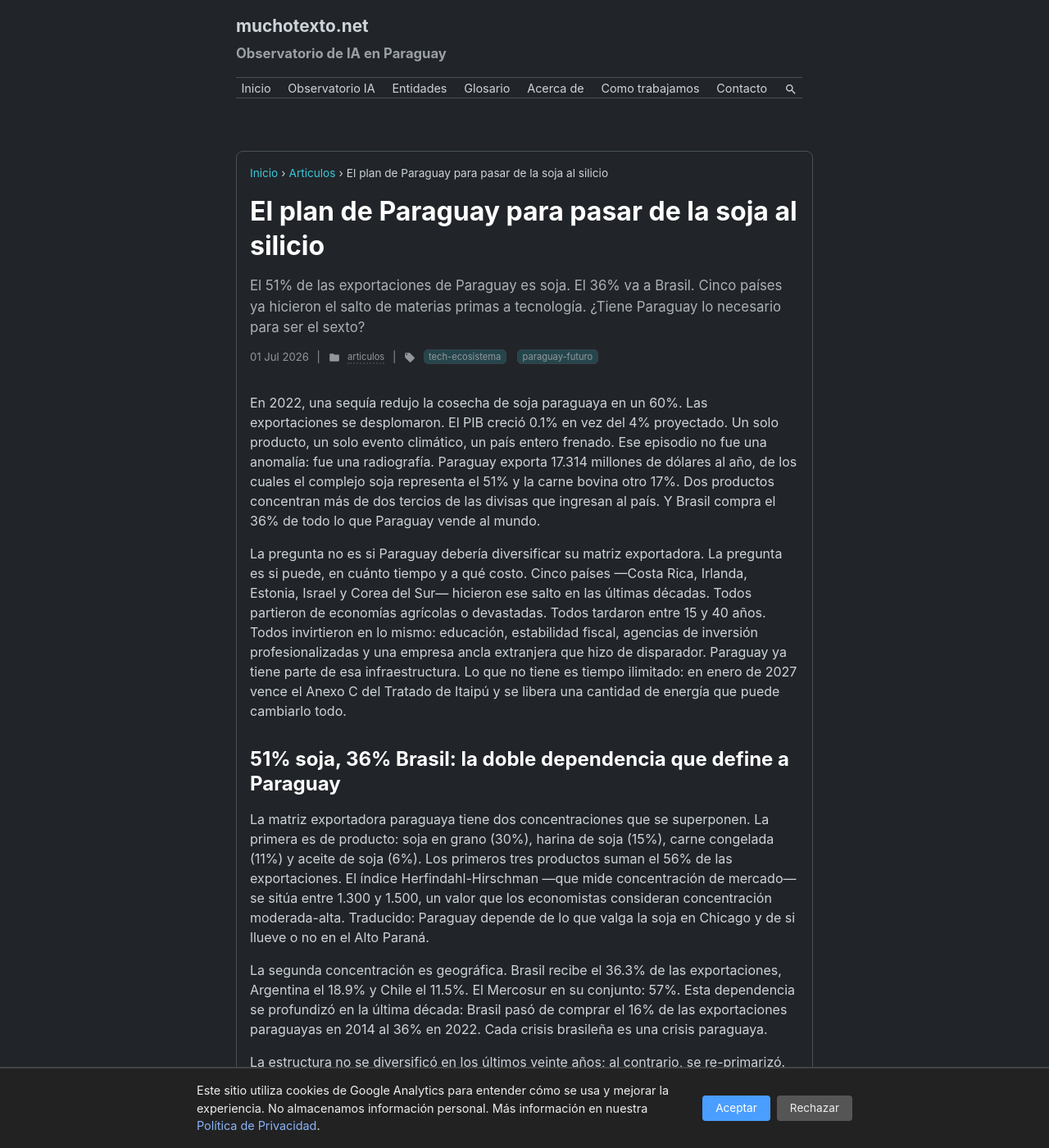
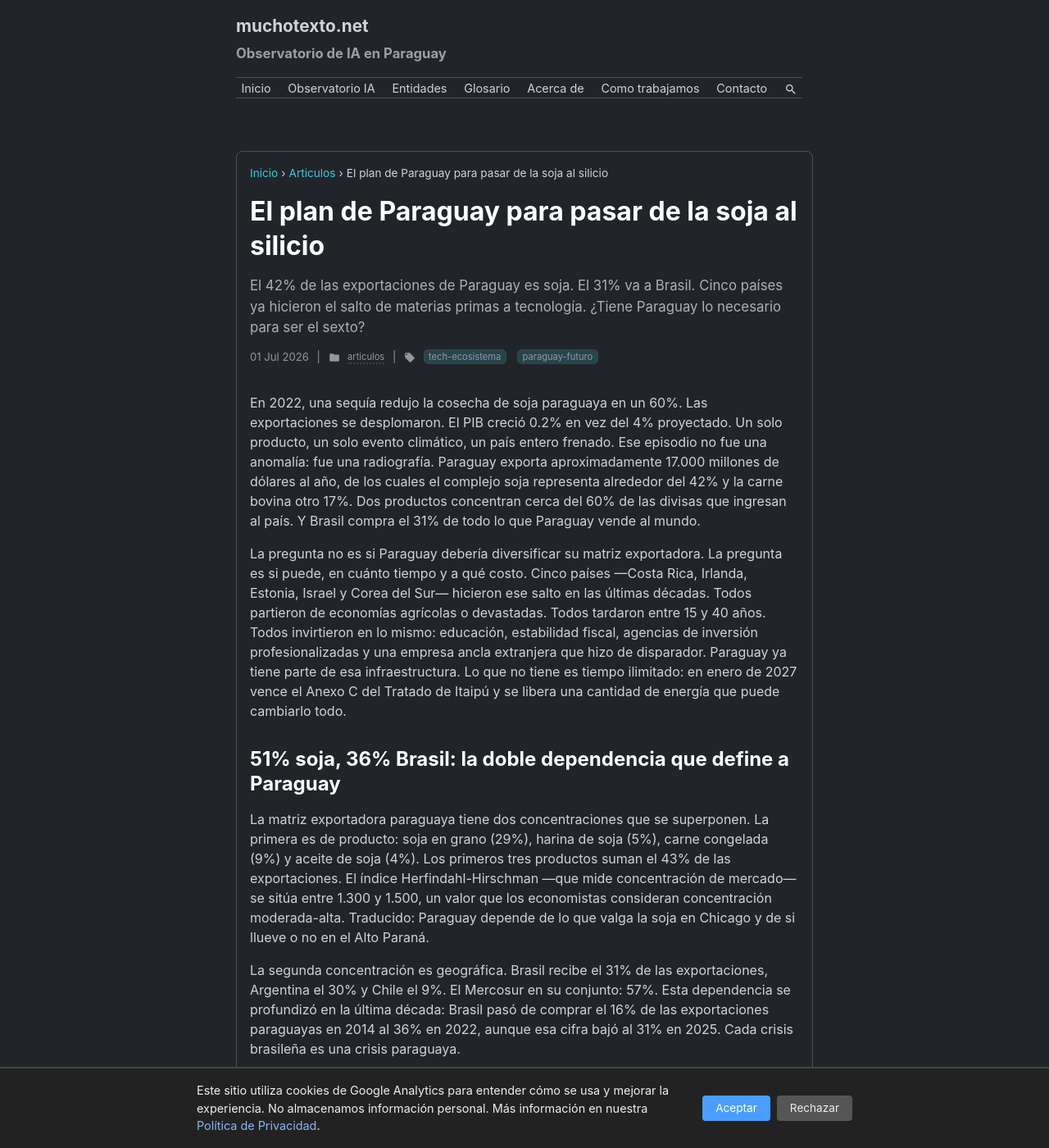
Before and after one commit to miravosqueinteresante/muchotexto.net, a Jekyll site: the page built from _posts/2026-07-01-de-la-soja-al-silicio-matriz-exportadora-paraguay.md, in a window 1280 px wide and 1400 px high. Shown: the whole window at 82% size. Built offline with Jekyll 4.4.1, drawn with Linux system fonts in a browser that asks for light colours; some of the changed text lies outside the part shown.

Commit message:
fix(soja-silicio): soja 42%, Brasil 31%, export breakdown corrected, deuda 38%, Costa Rica 3.5%

```diff
--- a/_posts/2026-07-01-de-la-soja-al-silicio-matriz-exportadora-paraguay.md
+++ b/_posts/2026-07-01-de-la-soja-al-silicio-matriz-exportadora-paraguay.md
@@ -5,18 +5,18 @@ date: 2026-07-01
 last_modified_at: 2026-07-01
 categories: articulos
 tags: tech-ecosistema paraguay-futuro
-description: "El 51% de las exportaciones de Paraguay es soja. El 36% va a Brasil. Cinco países ya hicieron el salto de materias primas a tecnología. ¿Tiene Paraguay lo necesario para ser el sexto?"
+description: "El 42% de las exportaciones de Paraguay es soja. El 31% va a Brasil. Cinco países ya hicieron el salto de materias primas a tecnología. ¿Tiene Paraguay lo necesario para ser el sexto?"
 ---
 
-En 2022, una sequía redujo la cosecha de soja paraguaya en un 60%. Las exportaciones se desplomaron. El PIB creció 0.1% en vez del 4% proyectado. Un solo producto, un solo evento climático, un país entero frenado. Ese episodio no fue una anomalía: fue una radiografía. Paraguay exporta 17.314 millones de dólares al año, de los cuales el complejo soja representa el 51% y la carne bovina otro 17%. Dos productos concentran más de dos tercios de las divisas que ingresan al país. Y Brasil compra el 36% de todo lo que Paraguay vende al mundo.
+En 2022, una sequía redujo la cosecha de soja paraguaya en un 60%. Las exportaciones se desplomaron. El PIB creció 0.2% en vez del 4% proyectado. Un solo producto, un solo evento climático, un país entero frenado. Ese episodio no fue una anomalía: fue una radiografía. Paraguay exporta aproximadamente 17.000 millones de dólares al año, de los cuales el complejo soja representa alrededor del 42% y la carne bovina otro 17%. Dos productos concentran cerca del 60% de las divisas que ingresan al país. Y Brasil compra el 31% de todo lo que Paraguay vende al mundo.
 
 La pregunta no es si Paraguay debería diversificar su matriz exportadora. La pregunta es si puede, en cuánto tiempo y a qué costo. Cinco países —Costa Rica, Irlanda, Estonia, Israel y Corea del Sur— hicieron ese salto en las últimas décadas. Todos partieron de economías agrícolas o devastadas. Todos tardaron entre 15 y 40 años. Todos invirtieron en lo mismo: educación, estabilidad fiscal, agencias de inversión profesionalizadas y una empresa ancla extranjera que hizo de disparador. Paraguay ya tiene parte de esa infraestructura. Lo que no tiene es tiempo ilimitado: en enero de 2027 vence el Anexo C del Tratado de Itaipú y se libera una cantidad de energía que puede cambiarlo todo.
 
 ## 51% soja, 36% Brasil: la doble dependencia que define a Paraguay
 
-La matriz exportadora paraguaya tiene dos concentraciones que se superponen. La primera es de producto: soja en grano (30%), harina de soja (15%), carne congelada (11%) y aceite de soja (6%). Los primeros tres productos suman el 56% de las exportaciones. El índice Herfindahl-Hirschman —que mide concentración de mercado— se sitúa entre 1.300 y 1.500, un valor que los economistas consideran concentración moderada-alta. Traducido: Paraguay depende de lo que valga la soja en Chicago y de si llueve o no en el Alto Paraná.
+La matriz exportadora paraguaya tiene dos concentraciones que se superponen. La primera es de producto: soja en grano (29%), harina de soja (5%), carne congelada (9%) y aceite de soja (4%). Los primeros tres productos suman el 43% de las exportaciones. El índice Herfindahl-Hirschman —que mide concentración de mercado— se sitúa entre 1.300 y 1.500, un valor que los economistas consideran concentración moderada-alta. Traducido: Paraguay depende de lo que valga la soja en Chicago y de si llueve o no en el Alto Paraná.
 
-La segunda concentración es geográfica. Brasil recibe el 36.3% de las exportaciones, Argentina el 18.9% y Chile el 11.5%. El Mercosur en su conjunto: 57%. Esta dependencia se profundizó en la última década: Brasil pasó de comprar el 16% de las exportaciones paraguayas en 2014 al 36% en 2022. Cada crisis brasileña es una crisis paraguaya.
+La segunda concentración es geográfica. Brasil recibe el 31% de las exportaciones, Argentina el 30% y Chile el 9%. El Mercosur en su conjunto: 57%. Esta dependencia se profundizó en la última década: Brasil pasó de comprar el 16% de las exportaciones paraguayas en 2014 al 36% en 2022, aunque esa cifra bajó al 31% en 2025. Cada crisis brasileña es una crisis paraguaya.
 
 La estructura no se diversificó en los últimos veinte años; al contrario, se re-primarizó. El boom de commodities de 2003-2013 reforzó la especialización en soja y carne, desplazando las manufacturas incipientes. La agricultura pasó de emplear al 27% de la fuerza laboral a generar solo el 11% del PIB —la productividad del campo fuera del agronegocio mecanizado es bajísima—. Las manufacturas representaban el 5% de las exportaciones en 1986 y siguen en el 5% hoy. El algodón, que fue el segundo producto de exportación en los años ochenta, prácticamente desapareció.
 
@@ -34,7 +34,7 @@ El espacio de producto —un mapa de qué tan cerca está un país de exportar b
 
 Cinco países transformaron su matriz exportadora de materias primas a tecnología en las últimas décadas. Ninguno siguió el mismo camino, pero todos coincidieron en tres pilares: una agencia de inversión profesionalizada con autonomía del poder político, un incentivo fiscal focalizado y una inversión masiva en capital humano.
 
-Costa Rica es el espejo más nítido para Paraguay. En 1997, Intel instaló una planta de microprocesadores en un país que hasta entonces exportaba café y banano. La agencia CINDE, fundada en 1982, pasó 15 años preparando el terreno: zonas francas con requisitos de exportación, educación bilingüe desde la abolición del ejército en 1949, estabilidad política. Hoy Costa Rica tiene un ECI positivo (+0.07), exporta dispositivos médicos y servicios corporativos por 33.680 millones de dólares, y la agricultura representa apenas el 5.5% de su PIB.
+Costa Rica es el espejo más nítido para Paraguay. En 1997, Intel instaló una planta de microprocesadores en un país que hasta entonces exportaba café y banano. La agencia CINDE, fundada en 1982, pasó 15 años preparando el terreno: zonas francas con requisitos de exportación, educación bilingüe desde la abolición del ejército en 1949, estabilidad política. Hoy Costa Rica tiene un ECI positivo, exporta dispositivos médicos y servicios corporativos por 33.680 millones de dólares, y la agricultura representa alrededor del 3.5% de su PIB.
 
 Irlanda lo hizo con un impuesto corporativo del 12.5% y la agencia IDA, que atrajo a Intel, Microsoft, Google y Apple. El documento fundacional —"Economic Development", de T.K. Whitaker en 1958— planteó lo impensable para la época: abrir una economía agrícola y proteccionista al comercio y la inversión extranjera. Treinta años después, Irlanda crecía al 10% anual y era conocida como el Tigre Celta. Hoy las exportaciones de bienes superan los 208.000 millones de euros.
 
@@ -100,7 +100,7 @@ Seguí la transformación de Paraguay en la [guía completa de inteligencia arti
       "name": "Cuanto depende Paraguay de la soja?",
       "acceptedAnswer": {
         "@type": "Answer",
-        "text": "Paraguay exporta USD 17.314 millones al ano. El complejo soja representa el 51% y la carne bovina el 17%. Dos productos concentran mas de dos tercios de las divisas. Brasil compra el 36% de todo lo que Paraguay vende."
+        "text": "Paraguay exporta aproximadamente USD 17.000 millones al ano. El complejo soja representa alrededor del 42% y la carne bovina el 17%. Dos productos concentran cerca del 60% de las divisas. Brasil compra el 31% de todo lo que Paraguay vende."
       }
     },
     {
```
Also changed, not shown: other parts of _posts/2026-07-01-de-la-soja-al-silicio-matriz-exportadora-paraguay.md (+1 -1 lines).
